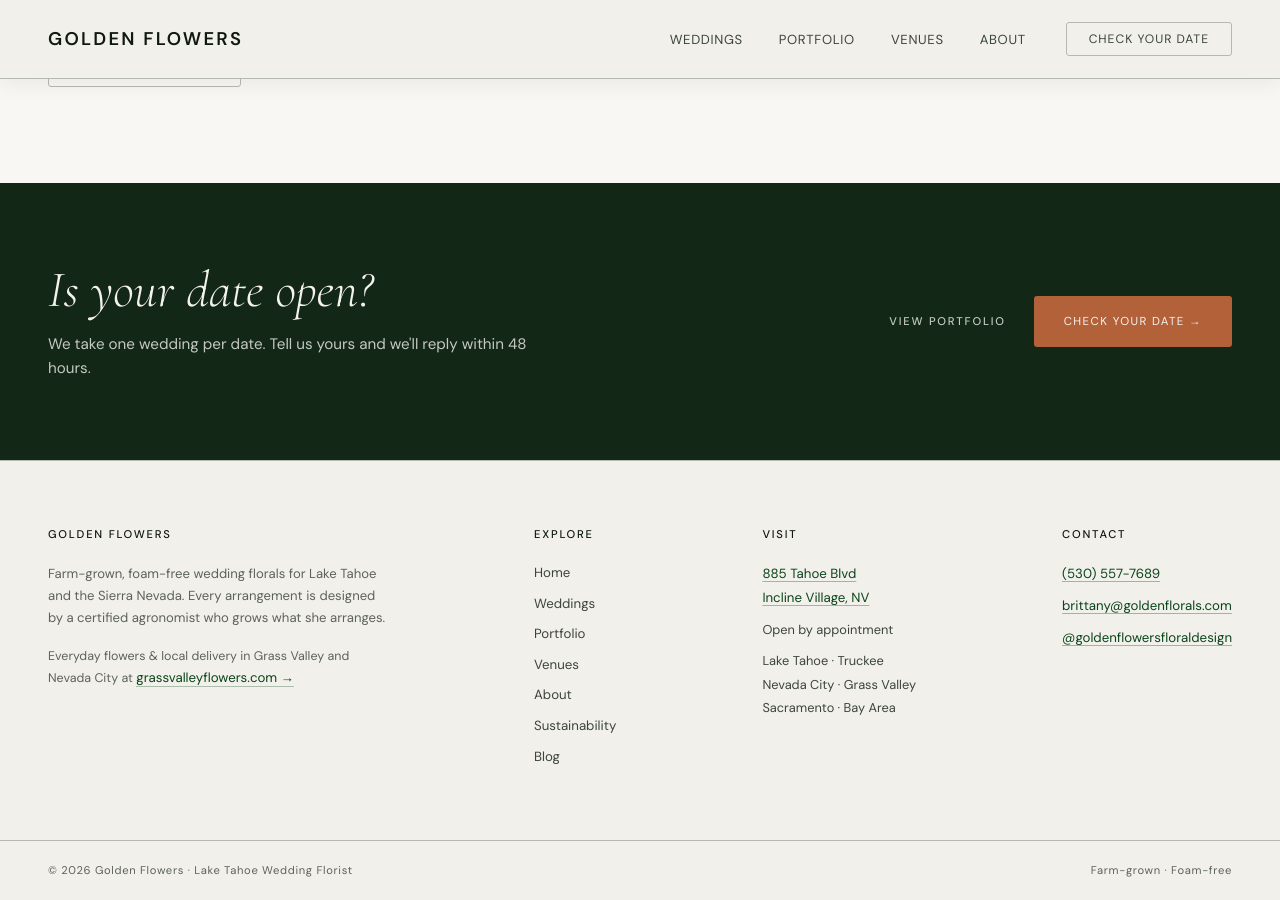
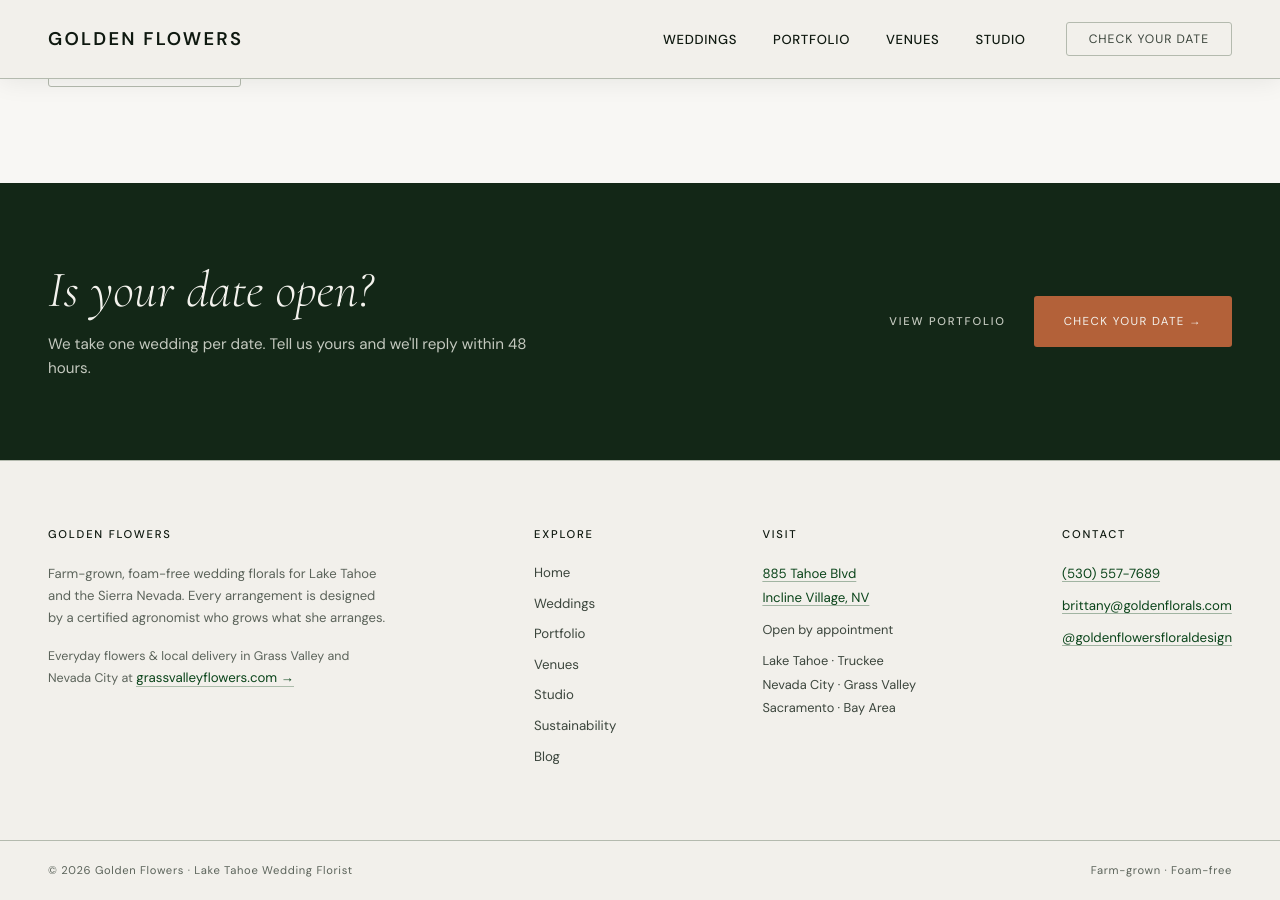
Before and after one commit to jshplhm/goldenflowers, a Jekyll site: the page built from index.md, in a window 1280 px wide and 900 px high, scrolled down 6470 px. Built offline with Jekyll 4.4.1, drawn with Linux system fonts in a browser that asks for light colours; grey boxes are pictures that could not be loaded.

Commit message:
Nav: links to ink + medium weight (option B); About -> Studio label
- .nav-links color --fg2 -> --fg, weight 500 (fixes washed-out links)
- Nav/footer label "About" -> "Studio" (URL /about unchanged)
- cache-bust v=46 -> v=47

Co-Authored-By: Claude Opus 4.8 <noreply@anthropic.com>

```diff
--- a/_includes/footer.html
+++ b/_includes/footer.html
@@ -25,7 +25,7 @@
     <a href="{{ site.baseurl }}/weddings">Weddings</a>
     <a href="{{ site.baseurl }}/portfolio">Portfolio</a>
     <a href="{{ site.baseurl }}/venues">Venues</a>
-    <a href="{{ site.baseurl }}/about">About</a>
+    <a href="{{ site.baseurl }}/about">Studio</a>
     <a href="{{ site.baseurl }}/sustainability">Sustainability</a>
     <a href="{{ site.baseurl }}/blog">Blog</a>
   </div>
--- a/_includes/header.html
+++ b/_includes/header.html
@@ -17,7 +17,7 @@
           <a href="{{ site.baseurl }}/venues" class="nav-dd-all">All venues &rarr;</a>
         </span>
       </span>
-      <a href="{{ site.baseurl }}/about">About</a>
+      <a href="{{ site.baseurl }}/about">Studio</a>
     </div>
     <div class="nav-menu-foot">
       <div class="nav-menu-secondary">
--- a/_layouts/default.html
+++ b/_layouts/default.html
@@ -13,7 +13,7 @@
   <link rel="preconnect" href="https://fonts.googleapis.com">
   <link rel="preconnect" href="https://fonts.gstatic.com" crossorigin="">
   <link href="https://fonts.googleapis.com/css2?family=Cormorant+Garamond:ital,wght@0,300;0,400;0,500;1,300;1,400;1,600&family=DM+Sans:opsz,wght@9..40,300;9..40,400;9..40,500;9..40,600;9..40,700&display=swap" rel="stylesheet">
-  <link rel="stylesheet" href="{{ site.baseurl }}/assets/css/style.css?v=46">
+  <link rel="stylesheet" href="{{ site.baseurl }}/assets/css/style.css?v=47">
 
   {% seo title=false %}
 
--- a/assets/css/style.css
+++ b/assets/css/style.css
@@ -145,10 +145,10 @@ body { padding-top: var(--nav-h); }
 .nav-menu { display: none; }
 .nav-links { display: flex; gap: 36px; }
 .nav-links a {
-  font-family: var(--f-b); font-size: .82rem;
+  font-family: var(--f-b); font-size: .82rem; font-weight: 500;
   letter-spacing: .05em; text-transform: uppercase;
   line-height: 1;
-  color: var(--fg2); transition: color .2s;
+  color: var(--fg); transition: color .2s;
   position: relative;
 }
 .nav-links a:hover { color: var(--fg); }
```
